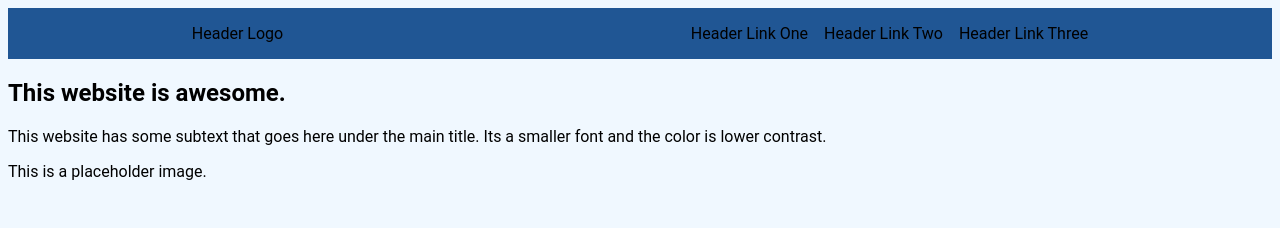
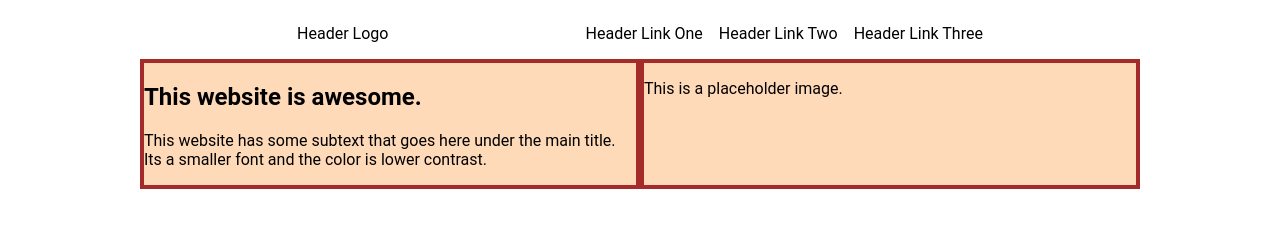
Before and after one commit to EJ-Andrews/odin-landing-page, a plain HTML site: page index.html in a window 1280 px wide. Drawn offline with Linux system fonts and the light colour scheme.

Commit message:
Lay out first iteration of css for row one. Add images file.

```diff
--- a/css/style.css
+++ b/css/style.css
@@ -2,17 +2,27 @@
     box-sizing: border-box;
 }
 
+.wrapper {
+    max-inline-size: 1000px;
+    margin-inline: auto;
+
+}
+
 body {
     font-family: Roboto;
-    background-color: aliceblue;
+
+
 }
+
+/* Above this is supposed to be site-wide settings. */
+/* Below this is supposed to be the header and nav. */
 
 header {
     display: flex;
     flex-basis: auto;
     flex-direction: row;
-    justify-content: space-around;
-    background-color: rgb(32, 86, 148);
+    justify-content: space-evenly;
+
 }
 
 header p {
@@ -24,3 +34,24 @@ header p {
     list-style: none;
     gap: 1rem;
 }
+
+/* Specifically stuff to do with the first (from the top) section here. */
+
+.row-one {
+    display: flex;
+}
+
+.row-one div {
+    background: peachpuff;
+    border: 4px solid brown;
+    /* height: 100px; */
+    flex: 1 1 0%;
+}
+
+.topleft {
+
+}
+
+.topright {
+
+}
```
